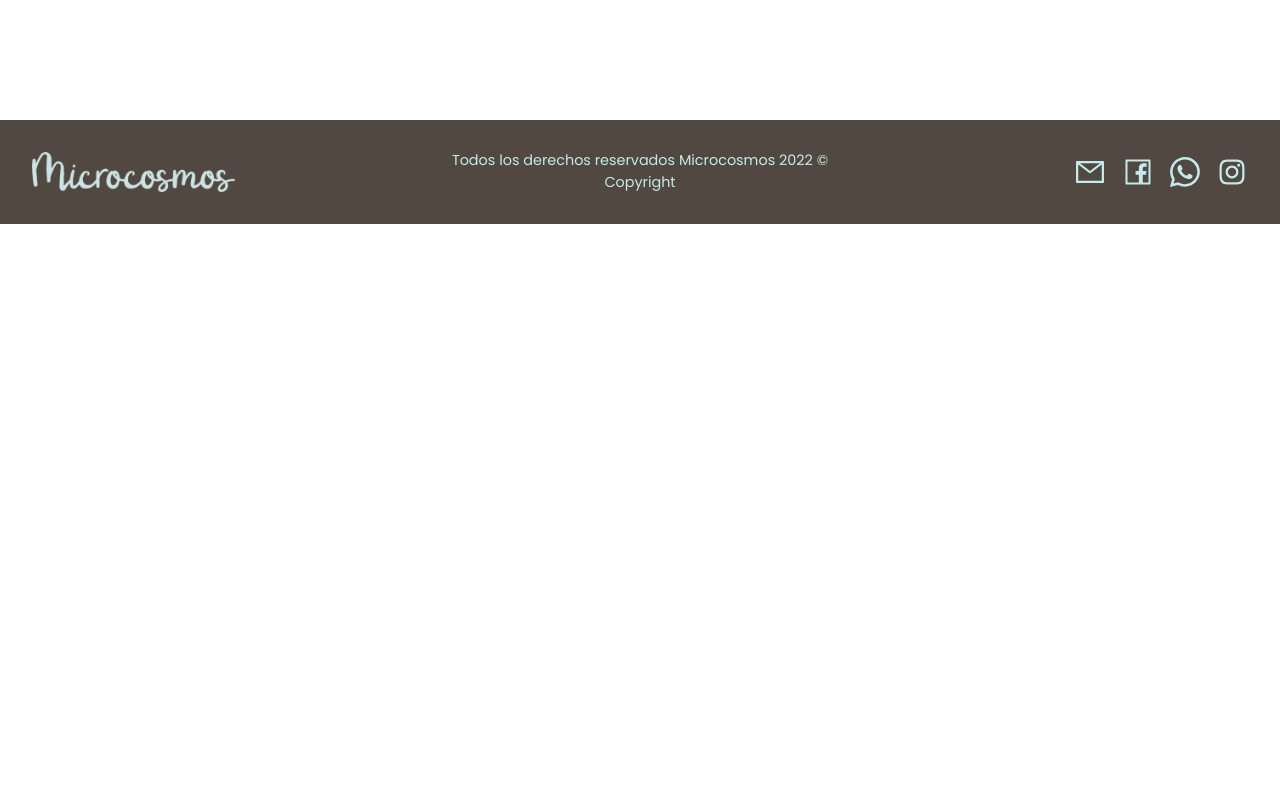
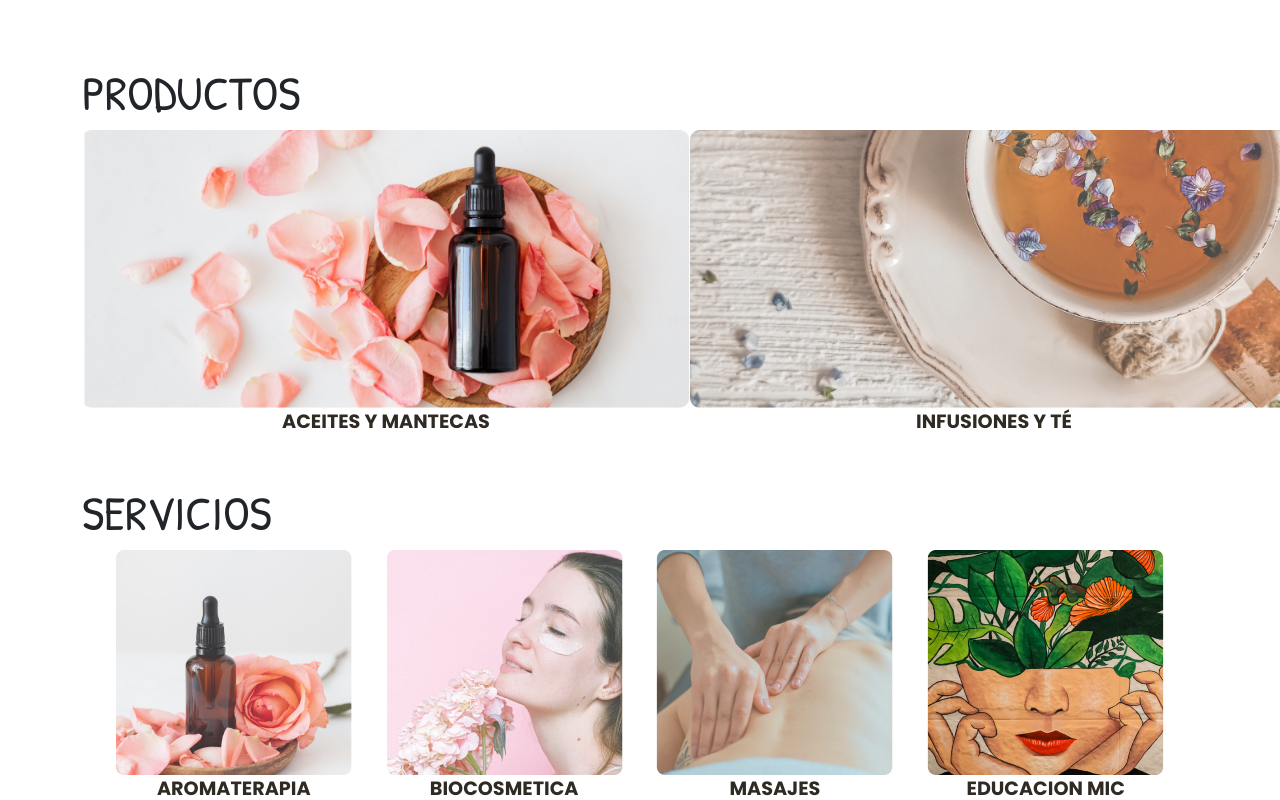
Before and after one commit to Makita7/microcosmos, a React (Create React App) app: page / in a window 1280 px wide. Shown: the part 560-1360 px from the top of the page. Before the commit the page ends 800 px from the top, so only its background shows below. Built offline with nearby package versions, Linux system fonts and the light colour scheme.

Commit message:
Home page

```diff
--- a/src/App.css
+++ b/src/App.css
@@ -55,8 +55,29 @@ h1{
   font-size: 6rem;
 }
 
+.flex{
+  display: flex;
+}
 
+.spaceEvenly{
+  justify-content: space-evenly;
+}
 
+.smallTitle{
+  text-align: center;
+  text-decoration: none !important;
+  color: #302A24;
+  text-transform: uppercase;
+  font-size: 1.2rem;
+  font-weight: bold;
+}
+a{
+  text-decoration: none !important;
+}
+
+.padBottom{
+  margin-bottom: 3rem;
+}
 
 /* BANNER */
 .banner{
@@ -88,7 +109,21 @@ h1{
 
 .white{
   color: white;
-  text-shadow: 2px 2px 2px #302A24;
+  text-shadow: none !important;
+}
+
+/* HOME */
+.titleHome{
+  font-size: 3em;
+  text-transform: uppercase;
+}
+
+.padTop{
+  margin-top: 2rem;
+}
+
+.BigDescription{
+  width: 38rem;
 }
 
 
--- a/src/App.js
+++ b/src/App.js
@@ -11,8 +11,8 @@ import Productos from './pages/Productos';
 import Servicios from './pages/Servicios';
 import Contacto from './pages/Contacto';
 import Footer from './components/Footer';
-import InfusionesTe from './pages/InfusionesTe';
-import AceitesMantecas from './pages/AceitesMantecas';
+import InfusionesTe from './pages/subpages/InfusionesTe';
+import AceitesMantecas from './pages/subpages/AceitesMantecas';
 
 function App() {
   return (
--- a/src/pages/Home.js
+++ b/src/pages/Home.js
@@ -1,11 +1,54 @@
 import Banner from '../components/Banner';
 import Img from '../assets/homeBanner.png';
 import LogoBanner from '../assets/logoBanner.png';
+import {Link} from 'react-router-dom';
+/*SECTION IMAGES*/
+import Aceites from '../assets/aceitesymantecas.png';
+import Infusiones from '../assets/infusiones-te.png';
+import Aromaterapia from '../assets/aromaterapia.png';
+import Biocosmetica from '../assets/biocosmetica.png';
+import Masajes from '../assets/masaje.png';
+import Educacion from '../assets/educacion-mic.png';
+
+function BigSections({to, alt, src, title}){
+  return(
+    <Link to={to}>
+      <img className='BigDescription' alt={alt} src={src} />
+      <p className='smallTitle'>{title}</p>
+    </Link>
+  );
+}
+function SmallSections({to, alt, src, title}){
+  return(
+    <Link to={to}>
+      <img className='SmallDescription' alt={alt} src={src} />
+      <p className='smallTitle'>{title}</p>
+    </Link>
+  );
+}
 
 function Home() {
   return (
-    <div className='main'>
+    <div className='main home'>
       <Banner alt='home banner' src={Img} logo={LogoBanner}/>
+      <div className='container'>
+        <h3 className='titleHome padTop'>productos</h3>
+        <div>
+          <div className='flex spaceEvenly'>
+            <BigSections to='aceites' alt='aceites y mantecas' src={Aceites} title='aceites y mantecas' />
+            <BigSections to='infusiones' alt='Infusiones y Té' src={Infusiones} title='Infusiones y Té' />
+          </div>
+        </div>
+        <h3 className='titleHome padTop'>servicios</h3>
+        <div>
+          <div className='flex spaceEvenly padBottom'>
+            <SmallSections to='aromaterapia' alt='aromaterapia' src={Aromaterapia} title='aromaterapia' />
+            <SmallSections to='biocosmetica' alt='biocosmetica' src={Biocosmetica} title='biocosmetica' />
+            <SmallSections to='masajes' alt='masajes' src={Masajes} title='masajes' />
+            <SmallSections to='educacion' alt='educacion mic' src={Educacion} title='educacion mic' />
+          </div>
+        </div>
+      </div>
     </div>
   )
 }
--- a/src/pages/AceitesMantecas.js
+++ b/src/pages/subpages/AceitesMantecas.js
@@ -1,5 +1,5 @@
-import Banner from '../components/Banner';
-import Img from '../assets/bannerAceites.png'
+import Banner from '../components/../../components/Banner';
+import Img from '../assets/../../assets/bannerAceites.png'
 
 function AceitesMantecas() {
     return (
--- a/src/pages/InfusionesTe.js
+++ b/src/pages/subpages/InfusionesTe.js
@@ -1,5 +1,5 @@
-import Banner from '../components/Banner';
-import Img from '../assets/bannerTe.png'
+import Banner from '../components/../../components/Banner';
+import Img from '../assets/../../assets/bannerTe.png'
 
 function InfusionesTe() {
     return (
```
Also changed, not shown: src/pages/subpages/Biocosmetica.js (added, +9 -0 lines), src/pages/subpages/Masajes.js (added, +9 -0 lines), src/assets/aceitesymantecas.png (renamed from src/assets/Mask group.png).
